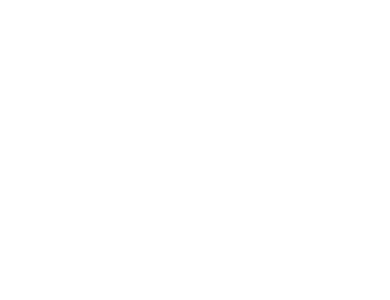
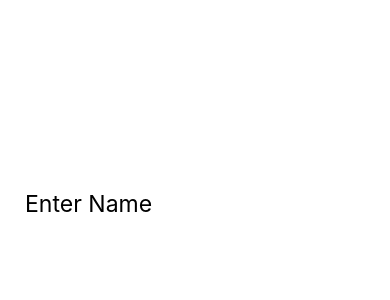
Before and after one commit to SobolAlexey/CSC_customer_support_chat--mobile_version, a React Native app: screen /StartView in a window 390 px wide. Shown: the top 300 px of the page. Built offline with nearby package versions, Linux system fonts and the light colour scheme.

Commit message:
add field on StartView.tsx and style from StartView.tsx [1.2]

```diff
--- a/app/components/screens/StartView.tsx
+++ b/app/components/screens/StartView.tsx
@@ -1,9 +1,35 @@
 import React, { FC, useState } from "react";
 import { View } from "react-native";
 import styled from "styled-components/native";
+import Field from "../ui/Field";
+
+const ViewMain = styled.View`
+  max-height: 100%;
+  height: 100%;
+  color: rgb(73, 73, 73);
+  margin-left: 20px;
+  margin-right: 20px;
+  display: flex;
+  flex-direction: column;
+  justify-content: space-between;
+  padding-bottom: 90px;
+  padding-top: 190px;
+  font-weight: 400;
+  font-size: 1.2rem;
+  color: #52595e;
+`;
 
 const StartView: FC = () => {
-  return <View></View>;
+  const [name, setName] = useState<string>("");
+  return (
+    <ViewMain>
+      <Field
+        val={name}
+        placeholder='Enter Name'
+        onChange={(val) => setName(val)}
+      />
+    </ViewMain>
+  );
 };
 
 export default StartView;
```
